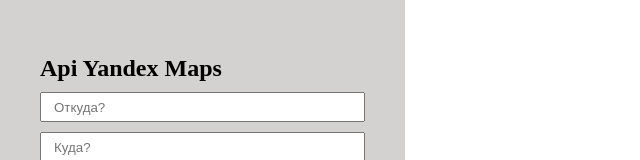
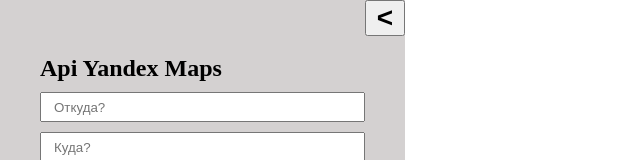
Before and after one commit to AhmedTanryverdi/map-navigation, a React (Vite) app: page / in a window 1280 px wide. Shown: the top 160 px of the page, without its empty margins (0-640 px from the left). Built offline with nearby package versions, Linux system fonts and the light colour scheme.

Commit message:
added open panel button & logic for it

```diff
--- a/src/feature/location-input-aside/LocationInputAside.tsx
+++ b/src/feature/location-input-aside/LocationInputAside.tsx
@@ -1,4 +1,4 @@
-import React from "react";
+import React, { useState } from "react";
 import { useSelector } from "react-redux";
 import {
 	RootState,
@@ -10,6 +10,7 @@
 import "./styles.scss";
 
 export const LocationInputAside: React.FC = (): React.JSX.Element => {
+	const [isOpen, setIsOpen] = useState(true);
 	const dispatch = useAppDispatch();
 	const routeData = useSelector<RootState, RouteDataType>(
 		(state) => state.routeData
@@ -82,9 +83,16 @@
 	};
 
 	return (
-		<div className="locationInputAside">
+		<div className="locationInputAside" data-open={isOpen}>
 			<div className="container">
 				<div className="content">
+					<button
+						type="button"
+						className="openBlockBtn"
+						onClick={() => setIsOpen(!isOpen)}
+					>
+						{"<"}
+					</button>
 					<h2 className="title">Api Yandex Maps</h2>
 					<form
 						onSubmit={(event: any) => event.preventDefault()}
@@ -112,7 +120,11 @@
 								placeholder="Куда?"
 							/>
 						</label>
-						<button type="submit" onClick={() => buildRoute()} className="formBtn">
+						<button
+							type="submit"
+							onClick={() => buildRoute()}
+							className="formBtn"
+						>
 							Построить маршрут
 						</button>
 					</form>
```
